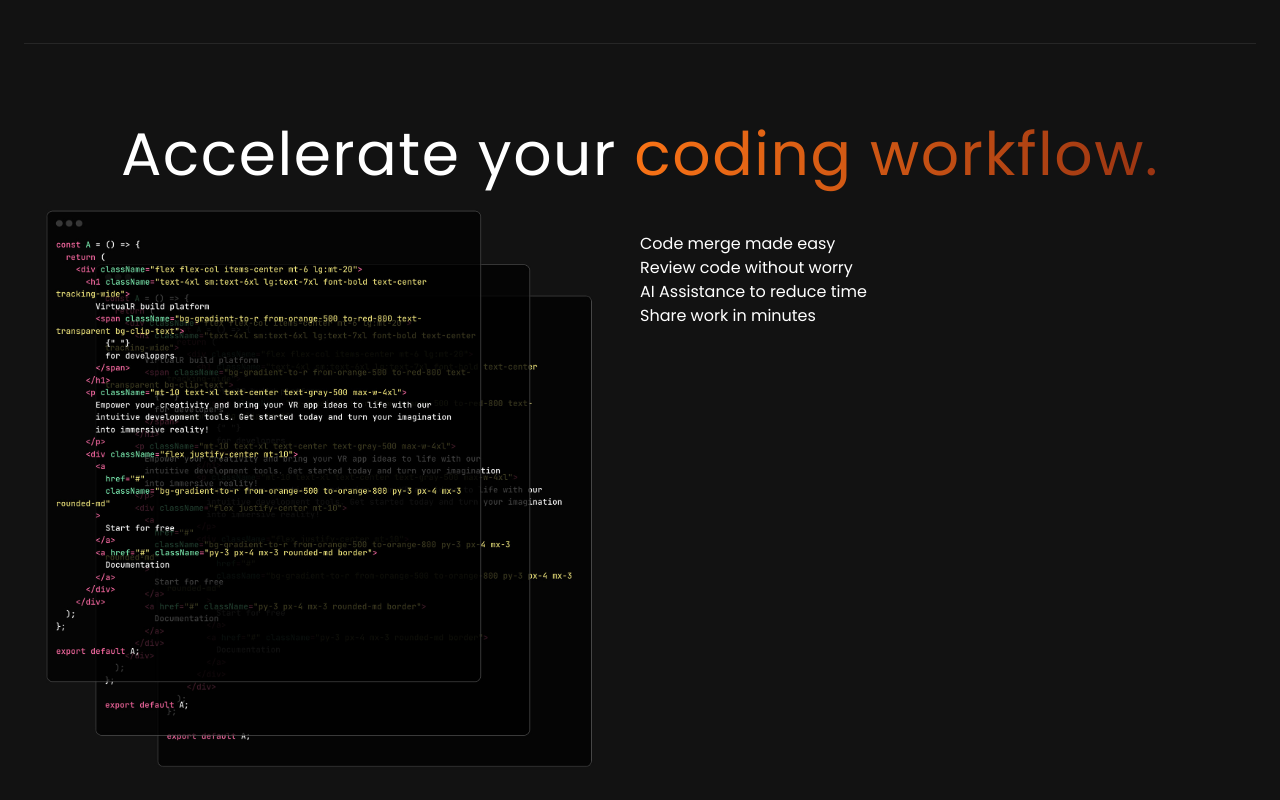
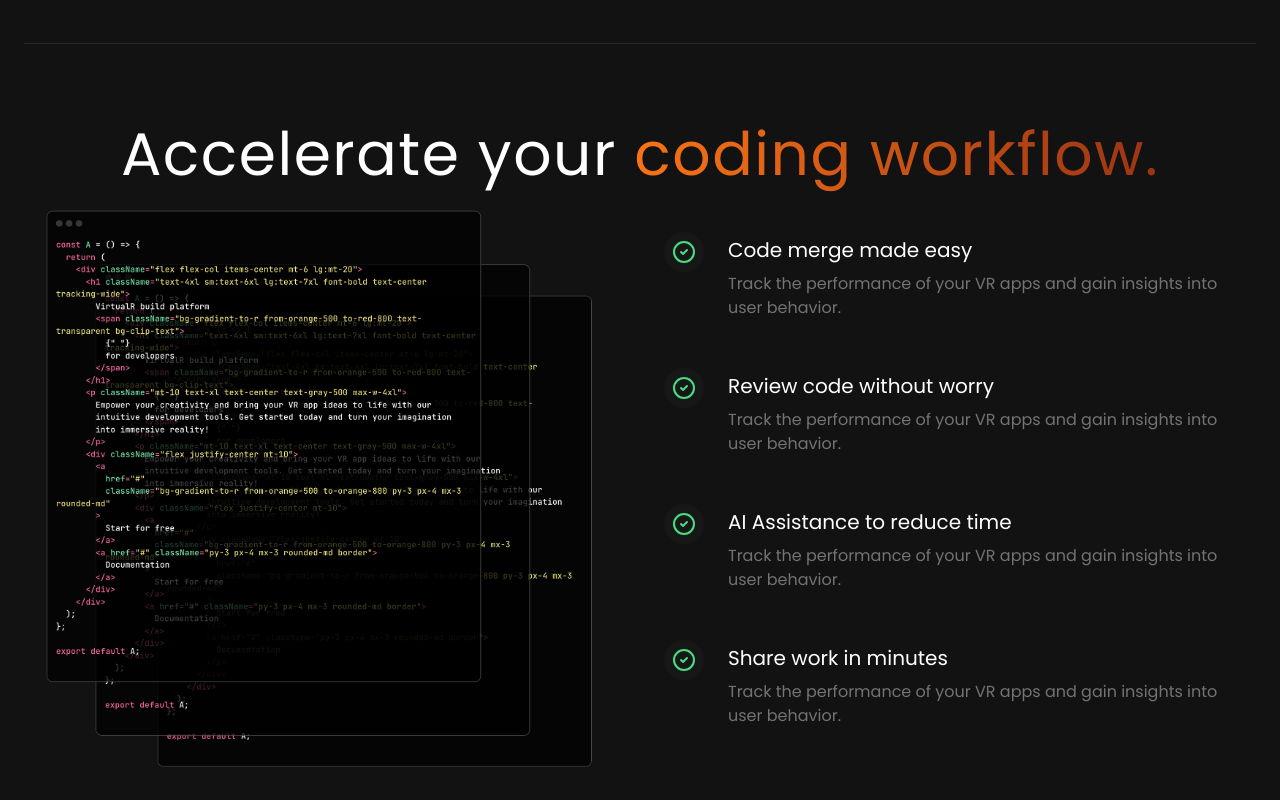
Before and after one commit to yafet-dev/virtual-reality-website, a React (Vite) app: page / in a window 1280 px wide. Shown: the part 1655-2455 px from the top of the page. Built offline with nearby package versions, Linux system fonts and the light colour scheme.

Commit message:
upload description

```diff
--- a/src/components/Workflow.jsx
+++ b/src/components/Workflow.jsx
@@ -1,6 +1,6 @@
 import { CheckCircle2 } from "lucide-react";
 import codeImg from "../assets/code.jpg";
-import { checklistItems } from "../constants/index";
+import { checklistItems, navItems } from "../constants/index";
 function Workflow() {
   return (
     <div className="mt-20">
@@ -16,7 +16,17 @@ function Workflow() {
         </div>
         <div className="pt-12 w-full lg:w-1/2">
           {checklistItems.map((item, index) => {
-            return <div key={index}>{item.title}</div>;
+            return (
+              <div key={index} className="flex mb-12">
+                <div className="text-green-400 mx-6 bg-neutral-900 h-10 w-10 p-2 justify-center items-center rounded-full">
+                  <CheckCircle2 />
+                </div>
+                <div>
+                  <h5 className="mt-1 mb-2 text-xl">{item.title}</h5>
+                  <p className="text-neutral-500 text-md">{item.description}</p>
+                </div>
+              </div>
+            );
           })}
         </div>
       </div>
--- a/vite.config.js
+++ b/vite.config.js
@@ -5,6 +5,6 @@ import react from "@vitejs/plugin-react";
 export default defineConfig({
   plugins: [react()],
   server: {
-    port: 3000,
+    port: 8000,
   },
 });
```
